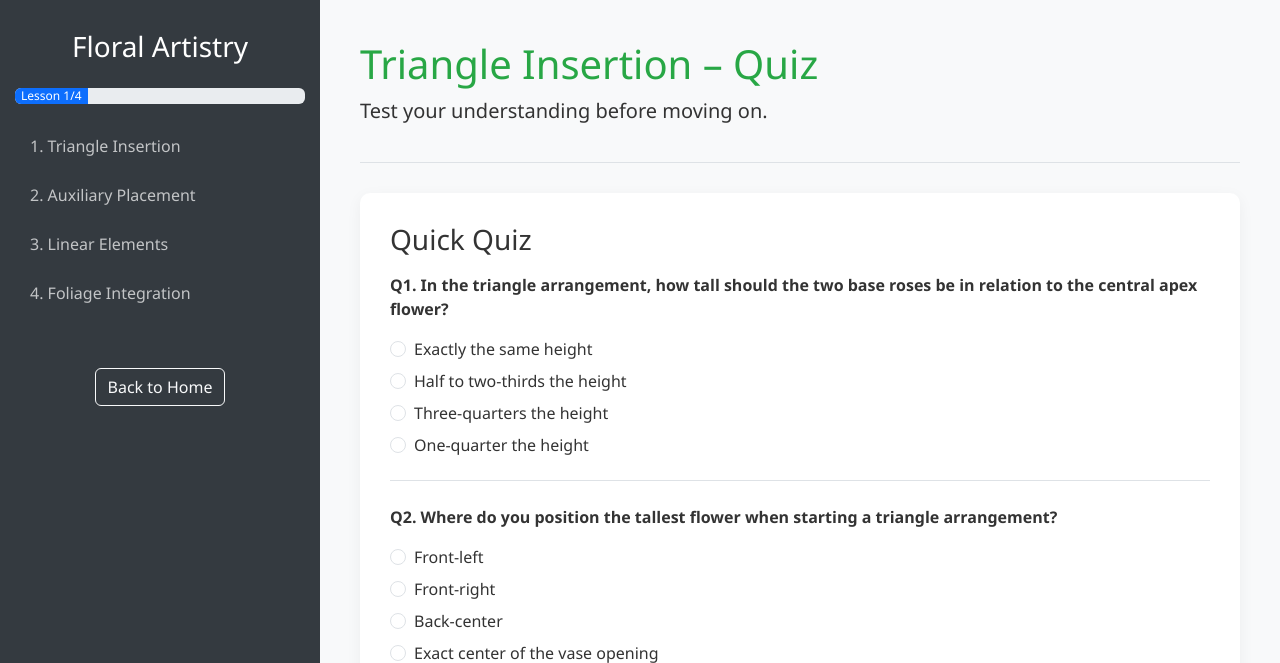
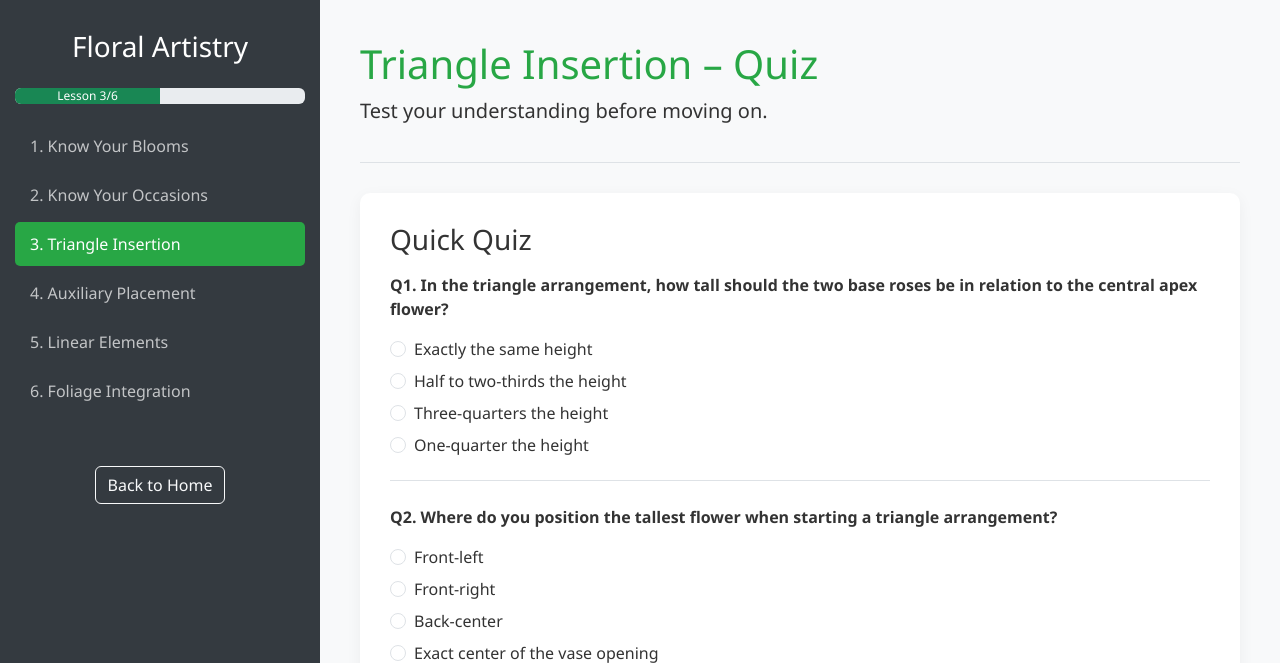
Before and after one commit to BrendonJYHsieh/CS4170-UI-Design, a Flask app: page /quiz/1 in a window 1280 px wide. Shown: the part 80-743 px from the top of the page. Run offline with Flask 2, Linux system fonts and the light colour scheme.

Commit message:
fix: quiz template

```diff
--- a/templates/quiz.html
+++ b/templates/quiz.html
@@ -17,38 +17,70 @@
 
 <div class="container-fluid learn-container">
     <div class="row">
-        <!-- Sidebar (identical to learn.html) -->
+        <!-- Sidebar  (identical to learn.html) -->
         <div class="col-md-3 sidebar">
             <div class="sidebar-content">
                 <h3 class="mb-4 text-center">Floral Artistry</h3>
 
+                <!-- Progress bar -->
                 <div class="progress mb-3">
-                    <div class="progress-bar" role="progressbar"
-                         style="width: {{ (lesson_number / 4) * 100 }}%;"
-                         aria-valuenow="{{ lesson_number }}"
-                         aria-valuemin="0" aria-valuemax="4">
-                        Lesson {{ lesson_number }}/4
+                    <div class="progress-bar bg-success" role="progressbar"
+                         style="width: {{ ((lesson_number + 2) / 6) * 100 }}%;"
+                         aria-valuenow="{{ lesson_number + 2 }}"
+                         aria-valuemin="0" aria-valuemax="6">
+                         Lesson {{ lesson_number + 2 }}/6
                     </div>
                 </div>
 
+                <!-- Lesson links -->
                 <ul class="nav flex-column lesson-nav">
-                    <li class="nav-item"><a class="nav-link"
-                                            href="{{ url_for('learn', lesson_number=1) }}">1. Triangle Insertion</a></li>
-                    <li class="nav-item"><a class="nav-link"
-                                            href="{{ url_for('learn', lesson_number=2) }}">2. Auxiliary Placement</a></li>
-                    <li class="nav-item"><a class="nav-link"
-                                            href="{{ url_for('learn', lesson_number=3) }}">3. Linear Elements</a></li>
-                    <li class="nav-item"><a class="nav-link"
-                                            href="{{ url_for('learn', lesson_number=4) }}">4. Foliage Integration</a></li>
+                    <li class="nav-item">
+                        <a class="nav-link"
+                           href="{{ url_for('know_your_blooms') }}">
+                           1. Know Your Blooms
+                        </a>
+                    </li>
+                    <li class="nav-item">
+                        <a class="nav-link"
+                           href="{{ url_for('occasions') }}">
+                           2. Know Your Occasions
+                        </a>
+                    </li>
+                    <li class="nav-item">
+                        <a class="nav-link {% if lesson_number == 1 %}active{% endif %}"
+                           href="{{ url_for('learn', lesson_number=1) }}">
+                           3. Triangle Insertion
+                        </a>
+                    </li>
+                    <li class="nav-item">
+                        <a class="nav-link {% if lesson_number == 2 %}active{% endif %}"
+                           href="{{ url_for('learn', lesson_number=2) }}">
+                           4. Auxiliary Placement
+                        </a>
+                    </li>
+                    <li class="nav-item">
+                        <a class="nav-link {% if lesson_number == 3 %}active{% endif %}"
+                           href="{{ url_for('learn', lesson_number=3) }}">
+                           5. Linear Elements
+                        </a>
+                    </li>
+                    <li class="nav-item">
+                        <a class="nav-link {% if lesson_number == 4 %}active{% endif %}"
+                           href="{{ url_for('learn', lesson_number=4) }}">
+                           6. Foliage Integration
+                        </a>
+                    </li>
                 </ul>
 
                 <div class="mt-5 text-center">
-                    <a href="{{ url_for('home') }}" class="btn btn-outline-light">Back to Home</a>
+                    <a href="{{ url_for('home') }}" class="btn btn-outline-light">
+                        Back to Home
+                    </a>
                 </div>
             </div>
         </div>
 
-        <!-- Quiz content -->
+        <!-- Main quiz content -->
         <div class="col-md-9 main-content">
             <div class="lesson-header">
                 <h1>{{ lesson_title }} – Quiz</h1>
@@ -56,8 +88,10 @@
             </div>
 
             <div class="lesson-content">
+                <!-- Quiz renders here -->
                 <div id="content-container"></div>
 
+                <!-- Navigation buttons -->
                 <div class="navigation-buttons mt-4">
                     <a href="{{ url_for('learn', lesson_number=lesson_number) }}"
                        class="btn btn-secondary">
@@ -83,9 +117,11 @@
     </div>
 </div>
 
+<!-- Scripts -->
 <script src="https://code.jquery.com/jquery-3.6.0.min.js"></script>
 <script src="https://cdn.jsdelivr.net/npm/bootstrap@5.3.0-alpha1/dist/js/bootstrap.bundle.min.js"></script>
 
+<!-- Pass quiz data to JS -->
 <script>
     const quizData = {{ quiz|tojson }};
 </script>
```
Also changed, not shown: 1 other file.
